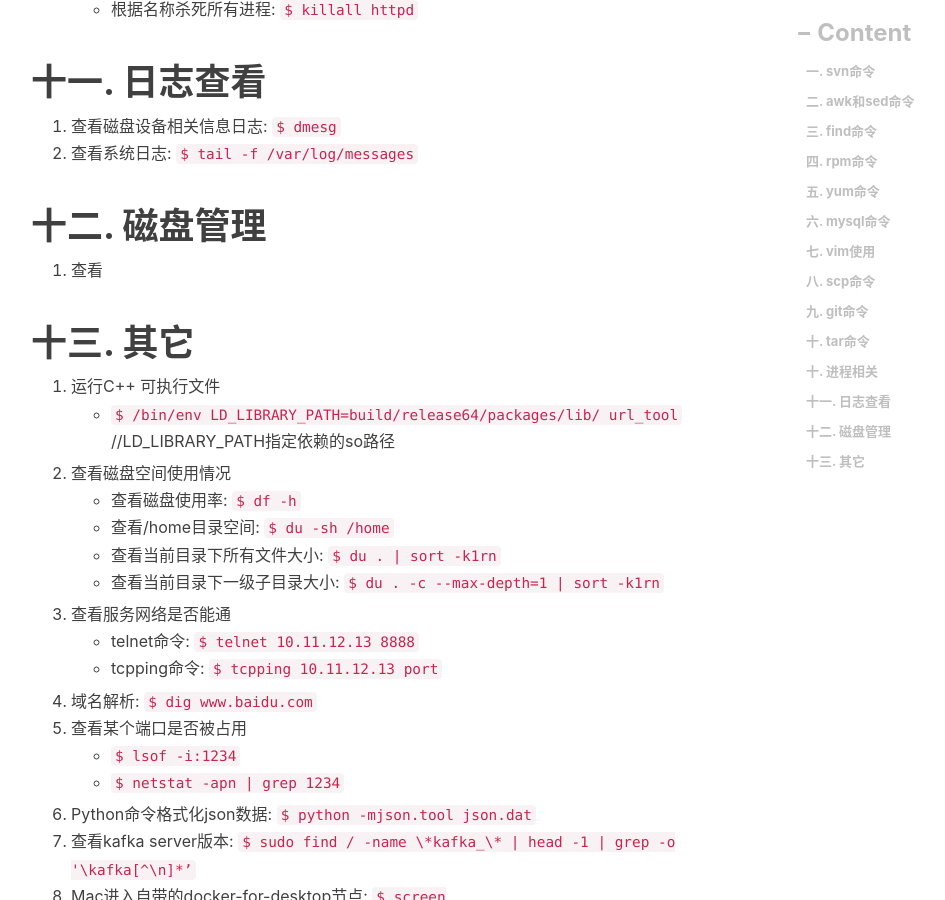
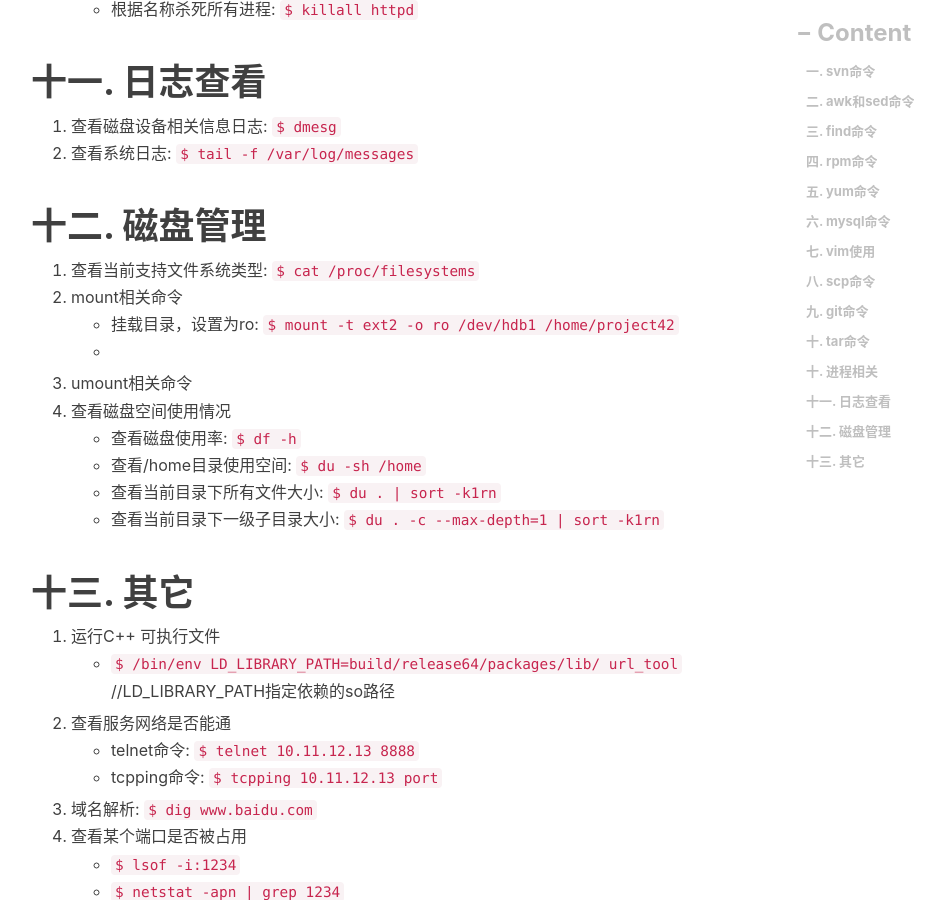
Before and after one commit to engru/chenguolin.github.io, a Jekyll site: the page built from _posts/2016-09-27-【Linux-10】Linux开发运维总结.md, in a window 1280 px wide and 900 px high, scrolled down 5106 px. Shown: the whole window, without its empty margins (234-1179 px from the left). Built offline with Jekyll 4.4.1, drawn with Linux system fonts in a browser that asks for light colours; nearby versions of some CDN libraries; comment, search, counter and statistics services are not loaded.

Commit message:
Update 2016-09-27-【Linux-10】Linux开发运维总结.md

```diff
--- a/_posts/2016-09-27-【Linux-10】Linux开发运维总结.md
+++ b/_posts/2016-09-27-【Linux-10】Linux开发运维总结.md
@@ -137,16 +137,21 @@ tags:         #标签
 2. 查看系统日志: `$ tail -f /var/log/messages`
 
 # 十二. 磁盘管理
-1. 查看
+1. 查看当前支持文件系统类型: `$ cat /proc/filesystems`
+2. mount相关命令
+   + 挂载目录，设置为ro: `$ mount -t ext2 -o ro /dev/hdb1 /home/project42`
+   +
+3. umount相关命令
+4. 查看磁盘空间使用情况
+   + 查看磁盘使用率: `$ df -h`
+   + 查看/home目录使用空间: `$ du -sh /home`
+   + 查看当前目录下所有文件大小: `$ du . | sort -k1rn`
+   + 查看当前目录下一级子目录大小: `$ du . -c --max-depth=1 | sort -k1rn`
 
 # 十三. 其它
 1. 运行C++ 可执行文件
    + `$ /bin/env LD_LIBRARY_PATH=build/release64/packages/lib/ url_tool`  //LD_LIBRARY_PATH指定依赖的so路径
-2. 查看磁盘空间使用情况
-   + 查看磁盘使用率: `$ df -h`
-   + 查看/home目录空间: `$ du -sh /home`
-   + 查看当前目录下所有文件大小: `$ du . | sort -k1rn`
-   + 查看当前目录下一级子目录大小: `$ du . -c --max-depth=1 | sort -k1rn`
+
 3. 查看服务网络是否能通
    + telnet命令: `$ telnet 10.11.12.13 8888`
    + tcpping命令: `$ tcpping 10.11.12.13 port`
```
